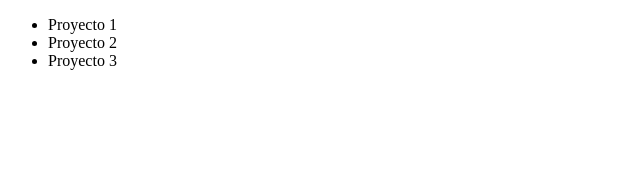
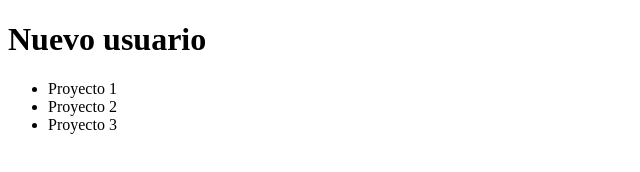
Before and after one commit to pablo-mrn1/primerproyecto, a plain HTML site: page index.html in a window 1280 px wide. Shown: the whole page, without its empty margins (0-640 px from the left). Drawn offline with Linux system fonts and the light colour scheme.

Commit message:
Añadido h1 con 'Nuevo usuario'

```diff
--- a/index.html
+++ b/index.html
@@ -10,6 +10,7 @@
     </script>
 </head>
 <body>
+    <h1>Nuevo usuario</h1>
     <ul>
         <li>Proyecto 1</li>
         <li>Proyecto 2</li>
```
